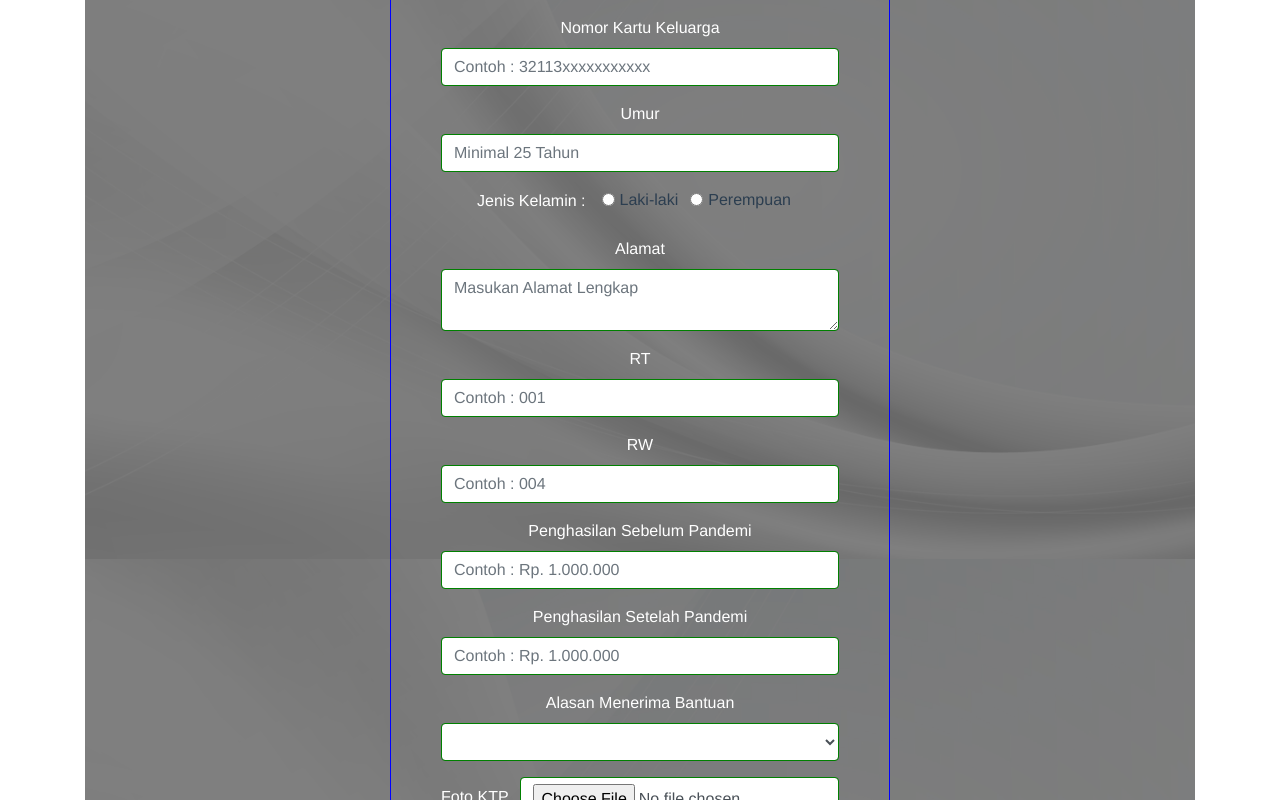
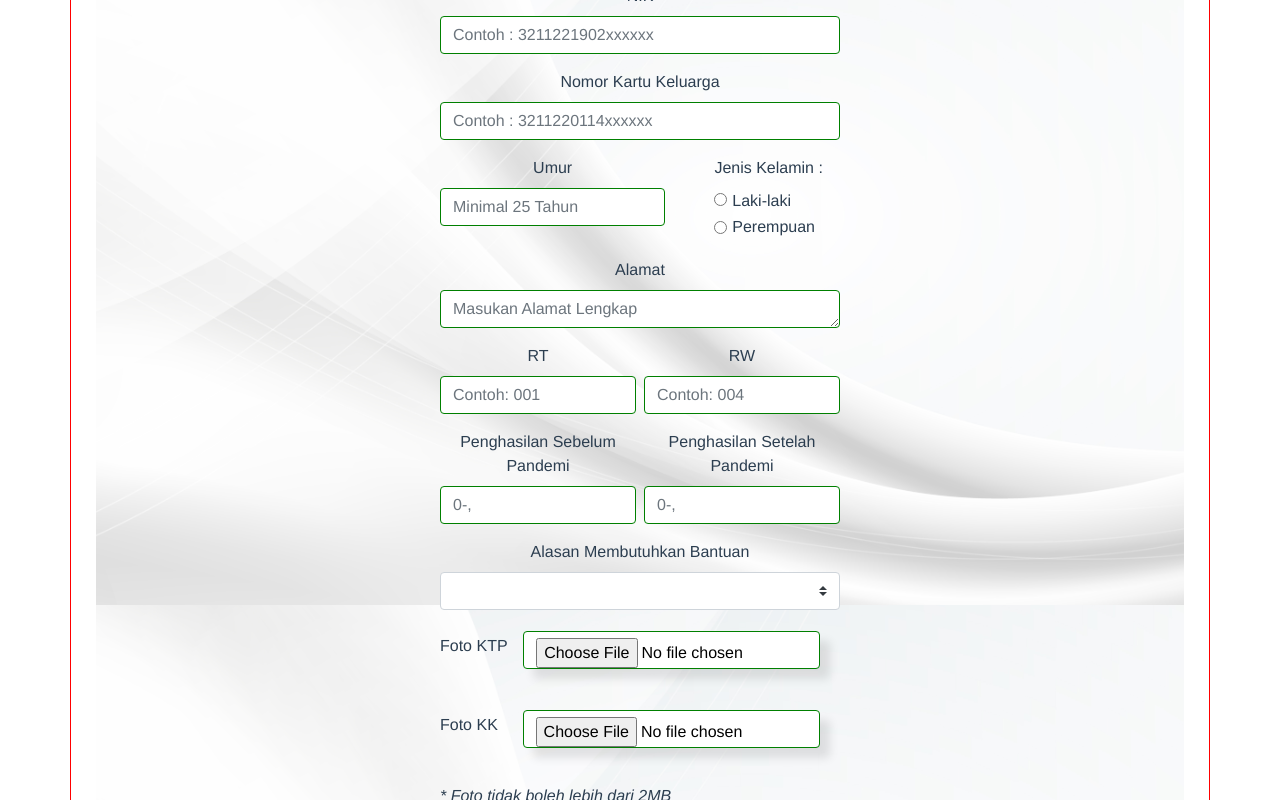
Before and after one commit to aldyfikhrimuhammad/Pendataan-Bansos-Frontend-JS-Project, a Vue app: page /inputData in a window 1280 px wide. Shown: the part 320-1120 px from the top of the page. Built offline with nearby package versions, Linux system fonts and the light colour scheme.

Commit message:
Add Methods, Computed, etc.

```diff
--- a/src/components/Home.vue
+++ b/src/components/Home.vue
@@ -1,5 +1,5 @@
 <template>
-  <div class="home">
+  <div class="home" style="border: 1px solid red;">
     <div>
   <b-jumbotron text-variant="dark" class="jumbotron">
   <img src="data-bansos/src/assets/LogoJabar.png" alt="Logo Provinsi Jawa Barat" width="250" height="250">
@@ -16,14 +16,16 @@
 </template>
 
 <style>
-.jumbotron {
-  background-image: linear-gradient(rgba(0, 0, 0, 0.5), rgba(0, 0, 0, 0.5)), url("/src/assets/background.jpg");
+.home {
+  background-image: url("/src/assets/background.jpg");
   background-size: cover;
   background-repeat: no-repeat;
   background-position: center;
   background-attachment: fixed;
-  height: 100vh;
   width: 100%;
+}
+.jumbotron {
+  background-color: transparent;
 }
 .buttonHome:hover {
   transform: translate(5px, 5px);
--- a/src/views/InputDataView.vue
+++ b/src/views/InputDataView.vue
@@ -1,81 +1,141 @@
 <template>
-  <div class="container">
+  <div class="container" style="border: 1px solid red; margin: 20px auto; padding: 25px">
     <div class="rounded dataSection">
       <h1 class="m-3">Pendataan Bansos</h1>
       <div>
-        <form class="needs-validation" novalidate style="border: 1px solid blue; padding: 20px 50px;">
+        <form class="needs-validation" novalidate style="padding: 20px 50px">
           <!-- Form Input Nama Lengkap -->
           <div class="mb-3">
             <label class="form-label">Nama</label>
-            <input type="text" class="form-control" v-model="nama" name="nama" :rules="[v => !!v || 'Nama wajib Diisi']" placeholder="Masukan Nama Lengkap" persistent-placeholder required />
+            <input type="text" class="form-control" name="nama" v-model="nama" :rules="[(v) => !!v || 'Nama wajib Diisi']" label="Nama" placeholder="Masukan Nama Lengkap" persistent-placeholder required />
           </div>
 
           <!-- Form Input NIK -->
           <div class="mb-3">
             <label class="form-label">NIK</label>
-            <input type="text" class="form-control" v-model="nik" name="nik" :counter="16" @keypress="cekNumber" :rules="[v => !!v || 'NIK wajib diisi', rules.nik]" color="accent" placeholder="Contoh : 32112xxxxxxxxxxx" persistent-placeholder required />
+            <input
+              type="number"
+              class="form-control"
+              v-model="nik"
+              name="nik"
+              :counter="16"
+              @keypress="cekNumber"
+              :rules="[(v) => !!v || 'NIK wajib diisi', rules.nik]"
+              label="NIK"
+              placeholder="Contoh : 3211221902xxxxxx"
+              persistent-placeholder
+              required
+            />
           </div>
 
           <!-- Form Input Nomor KK -->
           <div class="mb-3">
             <label class="form-label">Nomor Kartu Keluarga</label>
-            <input type="text" class="form-control" v-model="noKK" name="kk" :counter="16" @keypress="cekNumber" :rules="[v => !!v || 'Nomor Kartu Keluarga wajib diisi', rules.kk]" placeholder="Contoh : 32113xxxxxxxxxxx" persistent-placeholder required />
+            <input
+              type="number"
+              class="form-control"
+              v-model="noKK"
+              name="kk"
+              :counter="16"
+              @keypress="cekNumber"
+              :rules="[(v) => !!v || 'Nomor Kartu Keluarga wajib diisi', rules.kk]"
+              label="Nomor Kartu Keluarga"
+              placeholder="Contoh : 3211220114xxxxxx"
+              persistent-placeholder
+              required
+            />
           </div>
 
+          <div class="d-flex justify-content-left">
             <!-- Form Input Umur -->
             <div class="mb-3">
               <label class="form-label">Umur</label>
-            <input type="text" class="form-control" v-model="umur" :rules="[v => !!v || 'Umur wajib diisi', rules.umur]" @keypress="cekNumber" placeholder="Minimal 25 Tahun" persistent-placeholder required />
+              <input type="number" class="form-control" v-model="umur" rules="[(v) => !!v || 'Umur wajib diisi', rules.umur]" label="Umur" placeholder="Minimal 25 Tahun" persistent-placeholder required />
             </div>
-
             <!-- Form Input Jenis Kelamin -->
-          <div class="mb-3">
+            <div class="mb-3 ml-5">
               <label class="form-label mr-3">Jenis Kelamin : </label>
+              <div class="form-check form-check-inline d-block">
+                <table style="text-align: left">
+                  <tr>
+                    <td>
+                      <input class="form-check-input" type="radio" name="jenisKelamin" id="jenisKelamin1" value="Laki-laki" v-model="jenisKelamin" :rules="[(v) => !!v || 'Jenis Kelamin wajib diisi']" required />
+                      <label class="form-check-label" value="Laki-laki">Laki-laki</label>
+                    </td>
+                  </tr>
+                  <tr>
+                    <td>
                       <div class="form-check form-check-inline">
-              <input class="form-check-input" type="radio" name="jenisKelamin" id="jenisKelamin1" value="Laki-laki" v-model="jenisKelamin" :rules="[v => !!v || 'Jenis Kelamin wajib diisi']" required />
-              <label class="form-check-label" for="jenisKelamin1">Laki-laki</label>
+                        <input class="form-check-input" type="radio" name="jenisKelamin" id="jenisKelamin2" value="Perempuan" v-model="jenisKelamin" :rules="[(v) => !!v || 'Jenis Kelamin wajib diisi']" required />
+                        <label class="form-check-label" value="Perempuan">Perempuan</label>
                       </div>
-            <div class="form-check form-check-inline">
-              <input class="form-check-input" type="radio" name="jenisKelamin" id="jenisKelamin2" value="Perempuan" v-model="jenisKelamin" :rules="[v => !!v || 'Jenis Kelamin wajib diisi']" required />
-              <label class="form-check-label" for="jenisKelamin2">Perempuan</label>
+                    </td>
+                  </tr>
+                </table>
+              </div>
             </div>
           </div>
 
           <!-- Form Input Alamat -->
           <div class="mb-3">
             <label class="form-label">Alamat</label>
-            <textarea class="form-control" v-model="alamat" name="alamat" :rules="[v => !!v || 'Alamat wajib diisi']" placeholder="Masukan Alamat Lengkap" persistent-placeholder required></textarea>
+            <textarea class="form-control" v-model="alamat" name="alamat" :rules="[(v) => !!v || 'Alamat wajib diisi', rules.alamat]" placeholder="Masukan Alamat Lengkap" persistent-placeholder rows="1" no-resize auto-grow></textarea>
           </div>
 
+          <div class="d-flex">
             <!-- Form Input RT -->
-          <div class="mb-3">
+            <div class="mb-3 mr-1">
               <label class="form-label">RT</label>
-            <input type="text" class="form-control" v-model="rt" :rules="[v => !!v || 'RT wajib diisi', rules.rt]" @keypress="cekNumber" placeholder="Contoh : 001" persistent-placeholder required />
+              <input type="number" class="form-control" v-model="RT" @keypress="cekNumber" :rules="[(v) => !!v || 'RT wajib Diisi']" label="RT" placeholder="Contoh: 001" persistent-placeholder required />
+            </div>
+            <!-- Form Input RW -->
+            <div class="mb-3 ml-1">
+              <label class="form-label">RW</label>
+              <input type="number" class="form-control" v-model="RW" @keypress="cekNumber" :rules="[(v) => !!v || 'RW wajib Diisi']" label="RW" placeholder="Contoh: 004" persistent-placeholder required />
+            </div>
           </div>
 
-          <!-- Form Input RW -->
-          <div class="mb-3">
-            <label class="form-label">RW</label>
-            <input type="text" class="form-control" v-model="rw" :rules="[v => !!v || 'RW wajib diisi', rules.rw]" @keypress="cekNumber" placeholder="Contoh : 004" persistent-placeholder required />
+          <div class="d-flex">
+            <!-- Form Input Penghasilan Sebelum Pandemi -->
+            <div class="mb-3 mr-1">
+              <label class="form-label">Penghasilan Sebelum Pandemi</label>
+              <input
+                type="number"
+                class="form-control"
+                v-model="PengSebelumPandemi"
+                @keypress="cekNumber"
+                :rules="[(v) => !!v || 'Penghasilan Sebelum Pandemi wajib Diisi']"
+                label="Penghasilan Sebelum Pandemi"
+                prefix="Rp."
+                placeholder="0-,"
+                persistent-placeholder
+                required
+              />
             </div>
-
-          <!-- Form Input Penghasilan Sebelum Pandemi -->
-          <div class="mb-3">
-            <label class="form-label">Penghasilan Sebelum Pandemi</label>
-            <input type="text" class="form-control" v-model="penghasilanSebelumPandemi" :rules="[v => !!v || 'Penghasilan Sebelum Pandemi wajib diisi', rules.penghasilanSebelumPandemi]" @keypress="cekNumber" placeholder="Contoh : Rp. 1.000.000" persistent-placeholder required />
+            <!-- Form Input Penghasilan Setelah Pandemi -->
+            <div class="mb-3 ml-1">
+              <label class="form-label">Penghasilan Setelah Pandemi</label>
+              <input
+                type="number"
+                class="form-control"
+                v-model="PengSetelahPandemi"
+                @keypress="cekNumber"
+                :rules="[(v) => !!v || 'Penghasilan Setelah Pandemi wajib Diisi']"
+                label="Penghasilan Setelah Pandemi"
+                prefix="Rp."
+                placeholder="0-,"
+                persistent-placeholder
+                required
+              />
             </div>
-
-          <!-- Form Input Penghasilan Setelah Pandemi -->
-          <div class="mb-3">
-            <label class="form-label">Penghasilan Setelah Pandemi</label>
-            <input type="text" class="form-control" v-model="penghasilanSetelahPandemi" :rules="[v => !!v || 'Penghasilan Setelah Pandemi wajib diisi', rules.penghasilanSetelahPandemi]" @keypress="cekNumber" placeholder="Contoh : Rp. 1.000.000" persistent-placeholder required />
           </div>
 
           <!-- Form Input Alasan Menerima Bantuan Use Select -->
           <div class="mb-3">
-            <label class="form-label">Alasan Menerima Bantuan</label>
-            <select class="form-control" v-model="alasanTerpilih"
-            :items="alasanList"
+            <label class="form-label">Alasan Membutuhkan Bantuan</label>
+            <b-form-select
+              v-model="alasanTerpilih"
+              :options="alasanList"
               :rules="[(v) => !!v || 'Alasan wajib diisi']"
               label="Alasan membutuhkan bantuan"
               placeholder="Pilih salah satu"
@@ -83,41 +143,70 @@
               attach
               persistent-placeholder
               auto
-            required>
-            </select>
+              required
+            ></b-form-select>
 
-            <div class="invalid-feedback">
-              Alasan wajib diisi
+            <div class="mb-3">
+              <input type="text" class="form-control" v-model="alasanLainnya" v-if="alasanTerpilih == 'Lainnya'" :rules="[(v) => !!v || 'Alasan wajib diisi']" placeholder="Tulis alasan disini" persistent-placeholder required />
             </div>
           </div>
 
           <!-- Form Input Foto KTP -->
           <div class="mb-3 d-flex">
-            <label class="form-label mt-2" style="width: 101px; text-align: left;">Foto KTP</label>
-            <input type="file" class="form-control"  name="fotoKTP" :rules="[v => !!v || 'Foto KTP wajib diisi']" placeholder="Masukan Foto KTP" persistent-placeholder required />
+            <label class="form-label mt-2" style="width: 101px; text-align: left">Foto KTP</label>
+            <input
+              type="file"
+              class="form-control uploadButton"
+              show-size
+              ref="ktp"
+              @change="cekKTP"
+              prepend-icon="mdi-cloud-upload"
+              :rules="[(v) => !!v || 'Foto KTP wajib diisi', rules.photoSize, rules.photoType]"
+              accept="image/png, image/jpeg, image/jpeg, image/bmp"
+              placeholder="Pilih File"
+              persistent-placeholder
+            />
           </div>
 
           <!-- Form Input Foto KK -->
           <div class="mb-3 d-flex">
             <label class="form-label mt-2" style="width: 100px; text-align: left">Foto KK</label>
-            <input type="file" class="form-control" name="fotoKK" :rules="[v => !!v || 'Foto Kartu Keluarga wajib diisi']" placeholder="Masukan Foto Kartu Keluarga" persistent-placeholder required />
+            <input
+              type="file"
+              class="form-control uploadButton"
+              show-size
+              ref="kk"
+              @change="cekKK"
+              prepend-icon="mdi-cloud-upload"
+              :rules="[(v) => !!v || 'Foto KK wajib diisi', rules.photoSize, rules.photoType]"
+              accept="image/png, image/jpeg, image/jpeg, image/bmp"
+              placeholder="Pilih File"
+              persistent-placeholder
+            />
+          </div>
+          <div>
+          <div class="text-caption text--secondary font-weight-light font-italic d-flex mb-2" v-for="(message, index) in messagesFoto" :key="`message-${index}`">
+            <div><span v-for="(n, i) in index + 1" :key="i + 1">*</span></div>
+            <div>
+              <span>&nbsp;{{ message }}</span>
+            </div>
+          </div>
         </div>
 
           <!-- Form Input Checkbox -->
           <div class="mb-3">
             <div class="form-check">
-              <input class="form-check-input" type="checkbox" v-model="check"  :rules="[(v) => !!v || 'Harap setujui untuk melanjutkan!']" :ripple="false" required />
-              <label class="form-check-label">
-                Saya menyatakan bahwa data yang diisikan adalah benar dan siap mempertanggungjawabkan apabila ditemukan ketidaksesuaian dalam data tersebut.
-              </label>
+              <input class="form-check-input" type="checkbox" v-model="check" id="agreement" :rules="[(v) => !!v || 'Harap setujui untuk melanjutkan!']" :ripple="false" required/>
+              <label class="form-check-label"> Saya menyatakan bahwa data yang diisikan adalah benar dan siap mempertanggungjawabkan apabila ditemukan ketidaksesuaian dalam data tersebut. </label>
             </div>
           </div>
 
+          <div v-show="!valid" class="error--text my-2 text-subtitle"><span>Mohon Pastikan Data telah terisi seluruhnya!</span></div>
+
           <!-- Create Button Submit -->
-          <button class="btn btn-primary" type="submit">Submit</button>
-
-
-
+          <div class="text-center">
+          <button :disabled="!valid" :loading="loadingButton" elevation="3" class="mr-4 rounded submitButton" type="submit">Simpan</button>
+        </div>
         </form>
       </div>
     </div>
@@ -131,25 +220,50 @@ form {
 }
 h1 {
   text-align: center;
+  font-size: 3rem;
   font-weight: bolder;
-  text-shadow: 2px 2px 4px #000000;
-  color: #fff;
+  line-height: 1.2;
+  margin-bottom: 3rem;
+  background: black;
+  text-shadow: 11px 8px 16px rgba(0, 0, 0, 0.4);
+  -webkit-background-clip: text;
+  -webkit-text-fill-color: transparent;
 }
 .form-label {
   font-weight: 400;
-  color: #fff;
 }
 .form-control {
   border: 1px solid green;
 }
 .dataSection {
-    background-image: linear-gradient(rgba(0, 0, 0, 0.5), rgba(0, 0, 0, 0.5)), url("/src/assets/background.jpg");
+    background-image: url("/src/assets/background.jpg");
   background-size: cover;
   background-repeat: no-repeat;
   background-position: center;
   background-attachment: fixed;
   width: 100%;
   height: 100%;
+}
+.submitButton {
+  box-shadow: 10px 10px 10px rgba(0, 0, 0, 0.2);
+}
+.submitButton:hover {
+  background-color: #fafafa;
+  color: #000000;
+  transform: translateY(3px);
+  box-shadow: 10px 10px 10px rgba(0, 0, 0, 0.2);
+}
+.uploadButton {
+  margin: 5px 20px 20px 10px;
+  background-color: #ffffff;
+  color: #000000;
+  box-shadow: 10px 10px 10px rgba(0, 0, 0, 0.1);
+}
+.uploadButton:hover {
+  background-color: #fafafa;
+  color: #000000;
+  transform: translateX(3px);
+  box-shadow: 10px 10px 10px rgba(0, 0, 0, 0.2);
 }
 </style>
 
@@ -162,6 +276,8 @@ export default {
     nik: "",
     noKK: "",
     fotoKTP: null,
+    fotoKTPPreview: "https://via.placeholder.com/150x150?text=KTP",
+    fotoKKPreview: "https://via.placeholder.com/150x150?text=KK",
     fotoKK: null,
     umur: "",
     alamat: "",
@@ -219,22 +335,7 @@ export default {
   },
 
   methods: {
-    onSubmit(event) {
-      event.preventDefault();
-      alert(JSON.stringify(this.form));
-    },
-    onReset(event) {
-      event.preventDefault();
-      // Reset our form values
-      this.nama = "";
-      this.food = null;
-      this.checked = [];
-      // Trick to reset/clear native browser form validation state
-      this.show = false;
-      this.$nextTick(() => {
-        this.show = true;
-      });
-    },
+
     sleep(ms) {
       return new Promise((resolve) => setTimeout(resolve, ms));
     },
@@ -304,5 +405,8 @@ export default {
       }
     },
   },
+  beforeMount() {
+    document.title = this.$route.meta.title;
+  },
 };
 </script>
```
Lines whose indentation alone changed are shown as unchanged.
